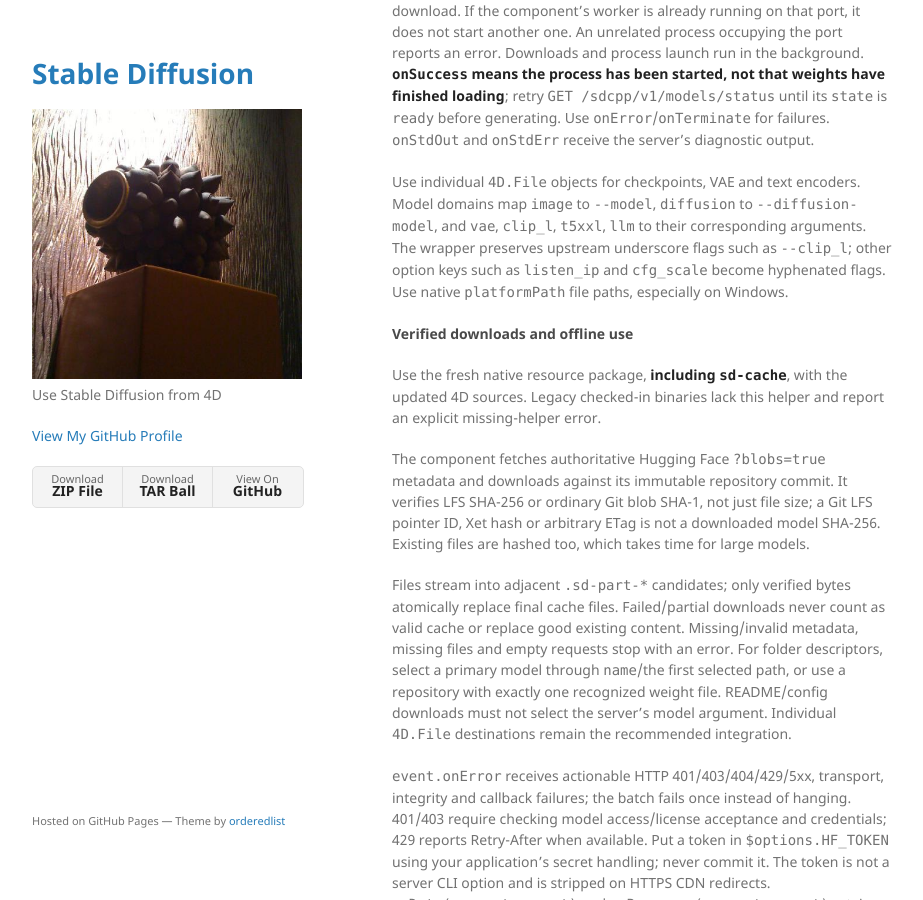
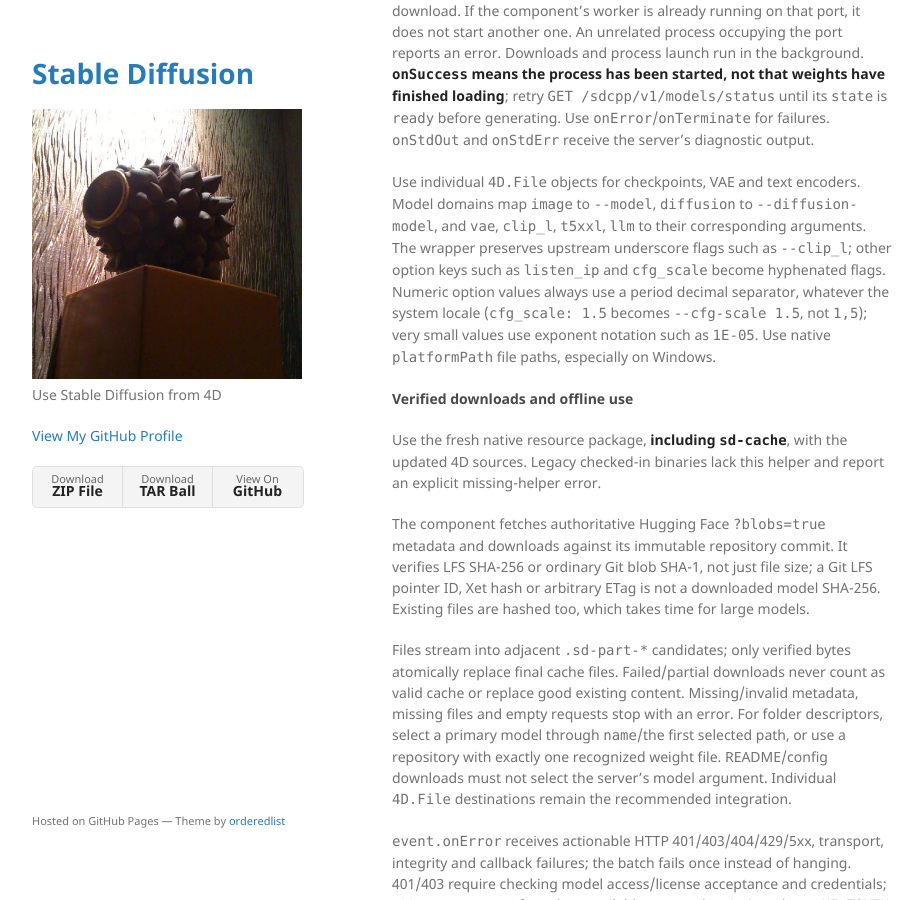
Before and after one commit to miyako/stable-diffusion, a Jekyll site: the page built from index.md, in a window 1280 px wide and 900 px high, scrolled down 2570 px. Shown: the whole window, without its empty margins (178-1101 px from the left). Built offline with Jekyll 4.4.1, drawn with Linux system fonts in a browser that asks for light colours.

Commit message:
Pass numeric server options with a locale-independent decimal separator
String() uses the system decimal separator, so on e.g. French systems
cfg_scale: 1.5 became --cfg-scale 1,5. Format real/integer option values
through a new invisible _argNumber method (JSON Stringify) instead.

Co-authored-by: Copilot App <223556219+Copilot@users.noreply.github.com>

```diff
--- a/index.md
+++ b/index.md
@@ -141,6 +141,9 @@ domains map `image` to `--model`, `diffusion` to `--diffusion-model`, and
 `vae`, `clip_l`, `t5xxl`, `llm` to their corresponding arguments.
 The wrapper preserves upstream underscore flags such as `--clip_l`;
 other option keys such as `listen_ip` and `cfg_scale` become hyphenated flags.
+Numeric option values always use a period decimal separator, whatever the
+system locale (`cfg_scale: 1.5` becomes `--cfg-scale 1.5`, not `1,5`); very
+small values use exponent notation such as `1E-05`.
 Use native `platformPath` file paths, especially on Windows.
 
 #### Verified downloads and offline use
```
Also changed, not shown: 3 other files.
